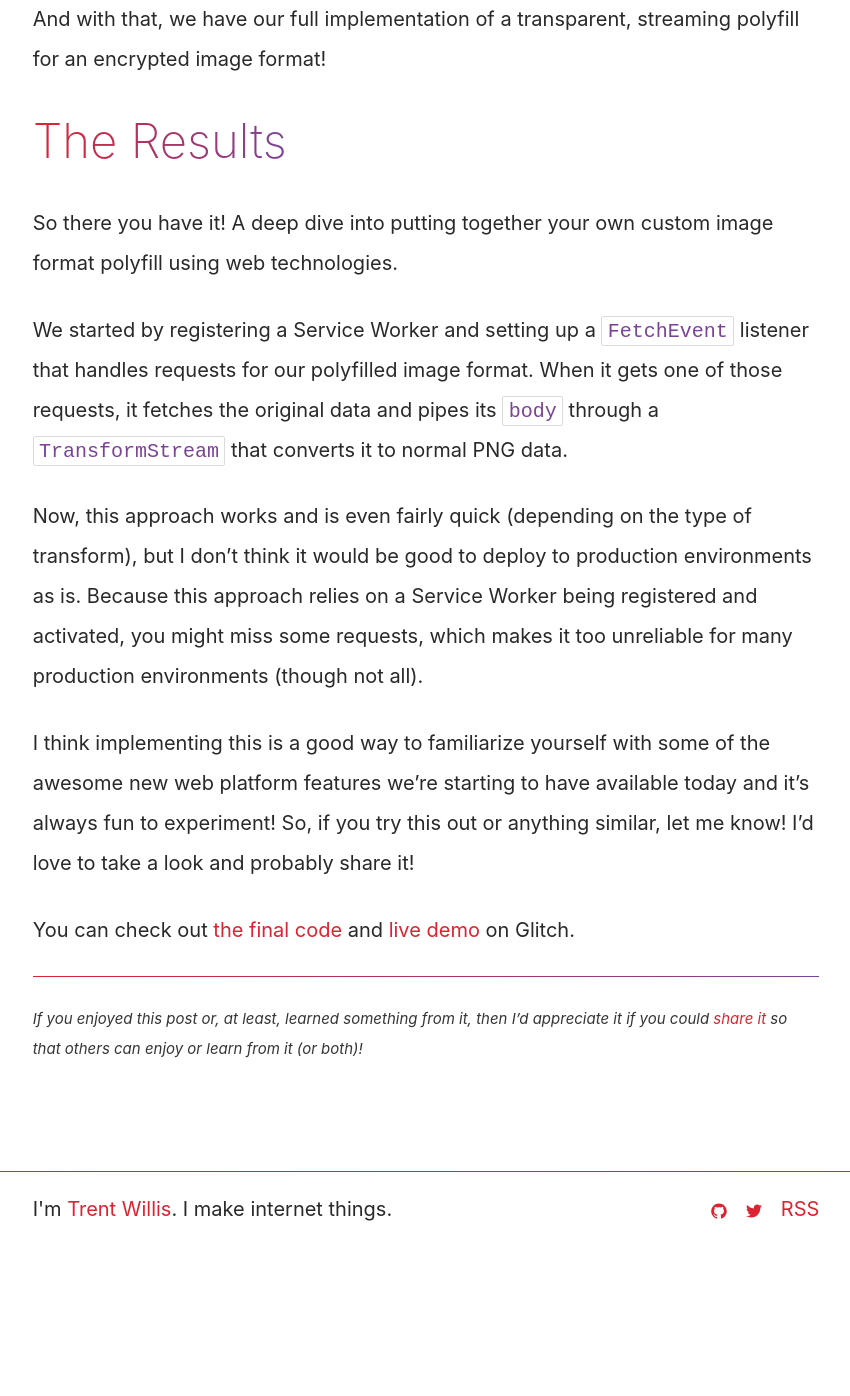
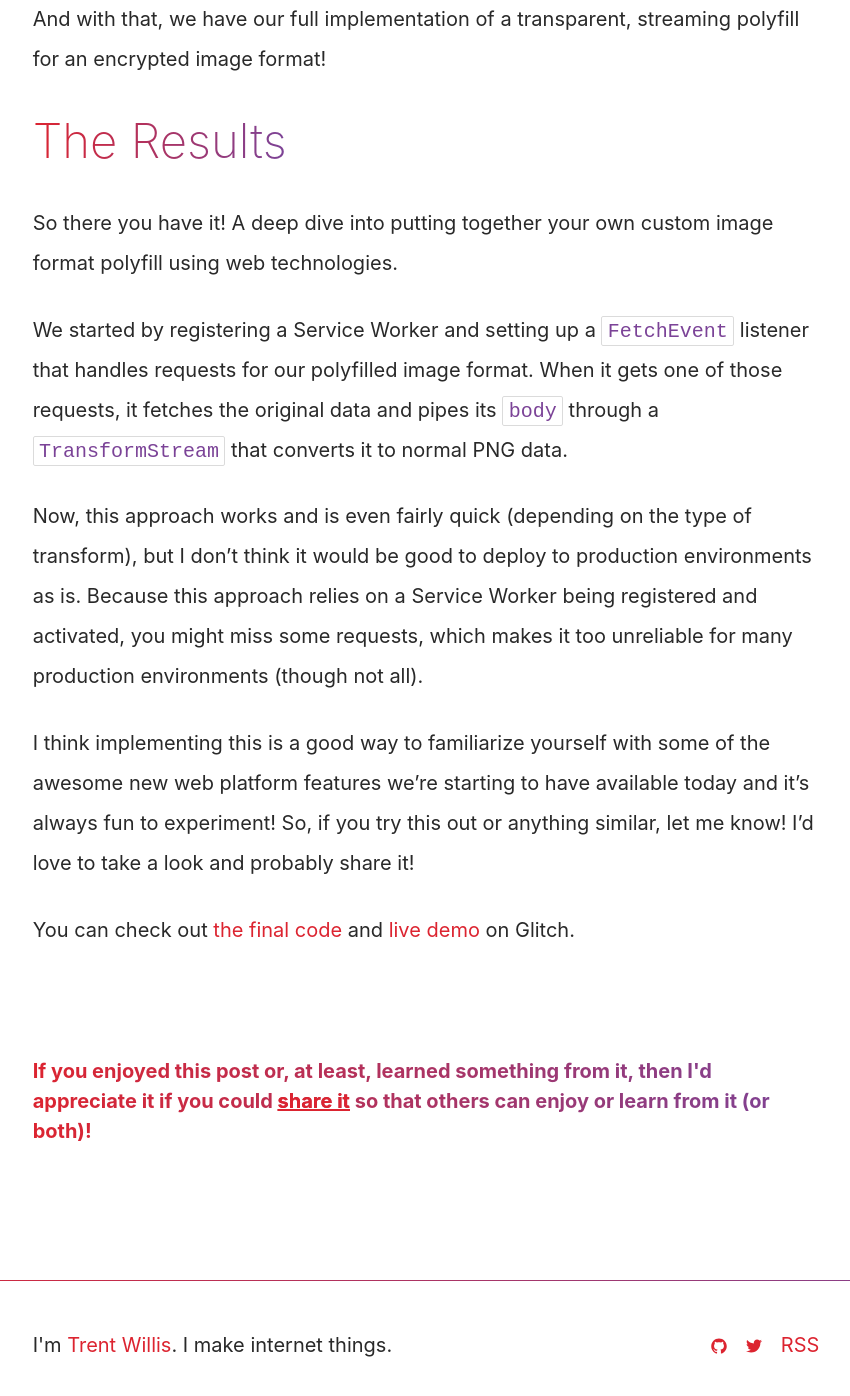
Before and after one commit to trentmwillis/pretty-okay.dev, a Jekyll site: the page built from _posts/2019-01-01-creating-your-own-image-format.md, in a window 1280 px wide and 1400 px high, scrolled down 19820 px. Shown: the top 1396 px of the window, without its empty margins (214-1064 px from the left). Built offline with Jekyll 4.4.1, drawn with Linux system fonts in a browser that asks for light colours; comment, search, counter and statistics services are not loaded; before the commit the page ends 21084 px from its top, so only the background shows below that.

Commit message:
Add share blurb to end of posts

```diff
--- a/_layouts/post.html
+++ b/_layouts/post.html
@@ -26,6 +26,10 @@ layout: default
 
   <div class="article-content" itemprop="articleBody">
     {{ content }}
+
+    <p class="share-blurb">
+      If you enjoyed this post or, at least, learned something from it, then I'd appreciate it if you could <a target="_blank" rel="noreferrer noopener" href="http://twitter.com/share?text=%22{{ page.title | strip_html | xml_escape }}%22%20by%20@trentmwillis&url={{ page.url | replace:'.html','' | prepend: site.baseurl | prepend: site.url }}">share it</a> so that others can enjoy or learn from it (or both)!
+    </p>
   </div>
 
   {% include post-scripts.html %}
--- a/_posts/2019-01-01-creating-your-own-image-format.md
+++ b/_posts/2019-01-01-creating-your-own-image-format.md
@@ -479,9 +479,3 @@ Now, this approach works and is even fairly quick (depending on the type of tran
 I think implementing this is a good way to familiarize yourself with some of the awesome new web platform features we're starting to have available today and it's always fun to experiment! So, if you try this out or anything similar, let me know! I'd love to take a look and probably share it!
 
 You can check out [the final code](https://glitch.com/edit/#!/cryptogram-streaming?path=public/service-worker.js) and [live demo](https://cryptogram-streaming.glitch.me/) on Glitch.
-
----
-
-<p class="footnote" markdown="1">
-    _If you enjoyed this post or, at least, learned something from it, then I'd appreciate it if you could [share it](http://twitter.com/share?text={{ page.title }}&url={{ page.url | replace:'.html','' | prepend: site.baseurl | prepend: site.url }}) so that others can enjoy or learn from it (or both)!_
-</p>
--- a/_sass/_layout.scss
+++ b/_sass/_layout.scss
@@ -189,7 +189,7 @@
 
 .site-footer {
   position: relative;
-  padding: $spacing-unit 0;
+  padding: ($spacing-unit * 2) 0 $spacing-unit;
   margin-top: $spacing-unit * 4;
 
   &:before {
@@ -231,6 +231,23 @@
 .page-content {
   animation-name: fade-in;
   animation-duration: 1.5s;
+}
+
+.share-blurb {
+  margin-top: $spacing-unit * 4;
+
+  font-weight: bold;
+  color: $color-brand;
+  line-height: 1.5;
+
+  background: -webkit-linear-gradient(left, $color-brand, $color-accent);
+  -webkit-background-clip: text;
+  -webkit-text-fill-color: transparent;
+
+  & > a {
+    -webkit-text-fill-color: initial;
+    text-decoration: underline;
+  }
 }
 
 @keyframes fade-in {
@@ -335,12 +352,6 @@
   text-align: center;
 }
 
-.article-content {
-  > :last-child {
-    margin-bottom: 0;
-  }
-}
-
 /**
  * About
  */
```
